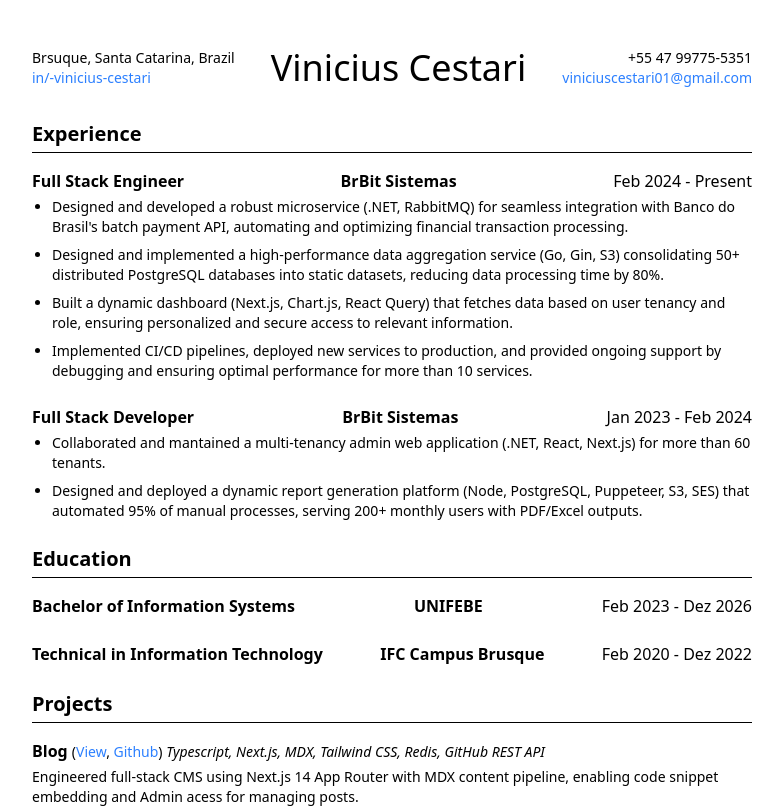
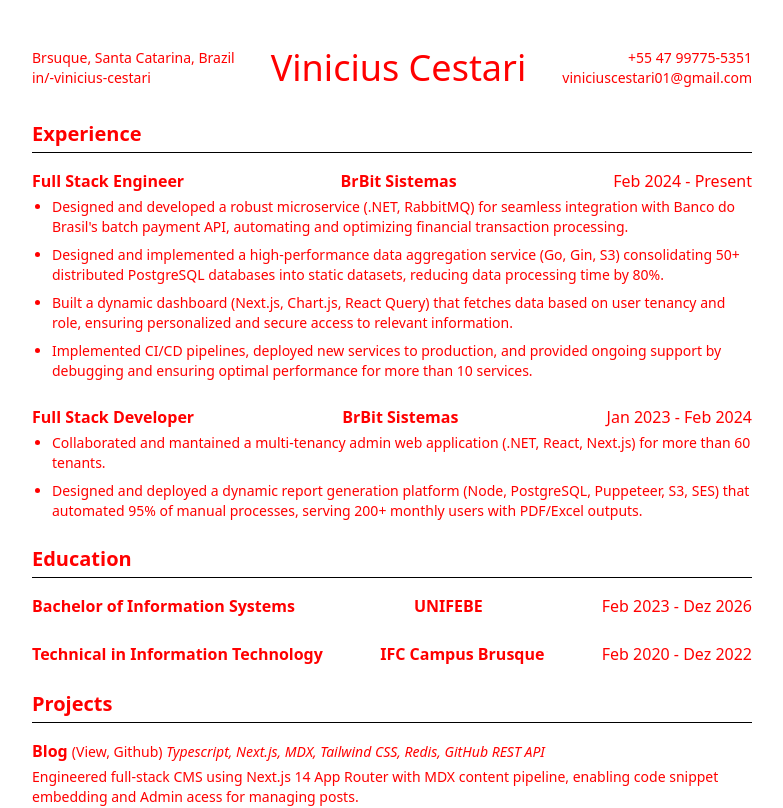
Before and after one commit to ViniciusCestarii/resume-generator, a React (Vite) app: page / in a window 1280 px wide. Shown: the top 808 px of the page, without its empty margins (248-1031 px from the left). Built offline with nearby package versions, Linux system fonts and the light colour scheme.

Commit message:
test: try css to visuazlie puppeter automatic print

```diff
--- a/scripts/print-resume.ts
+++ b/scripts/print-resume.ts
@@ -32,6 +32,8 @@ import fs from 'fs';
       fullPage: true,
     });
 
+    console.log(`JPEG saved to: ${jpegPath}`);
+
     await page.pdf({
       path: pdfPath,
       format: 'A4',
--- a/src/index.css
+++ b/src/index.css
@@ -1 +1,5 @@
 @import "tailwindcss";
+
+* {
+  color: red;
+}
```
Also changed, not shown: resumes/pdf/Vinicius Cestari Resume.jpeg, 1 other file (tests, documents, lock files or other folders).
